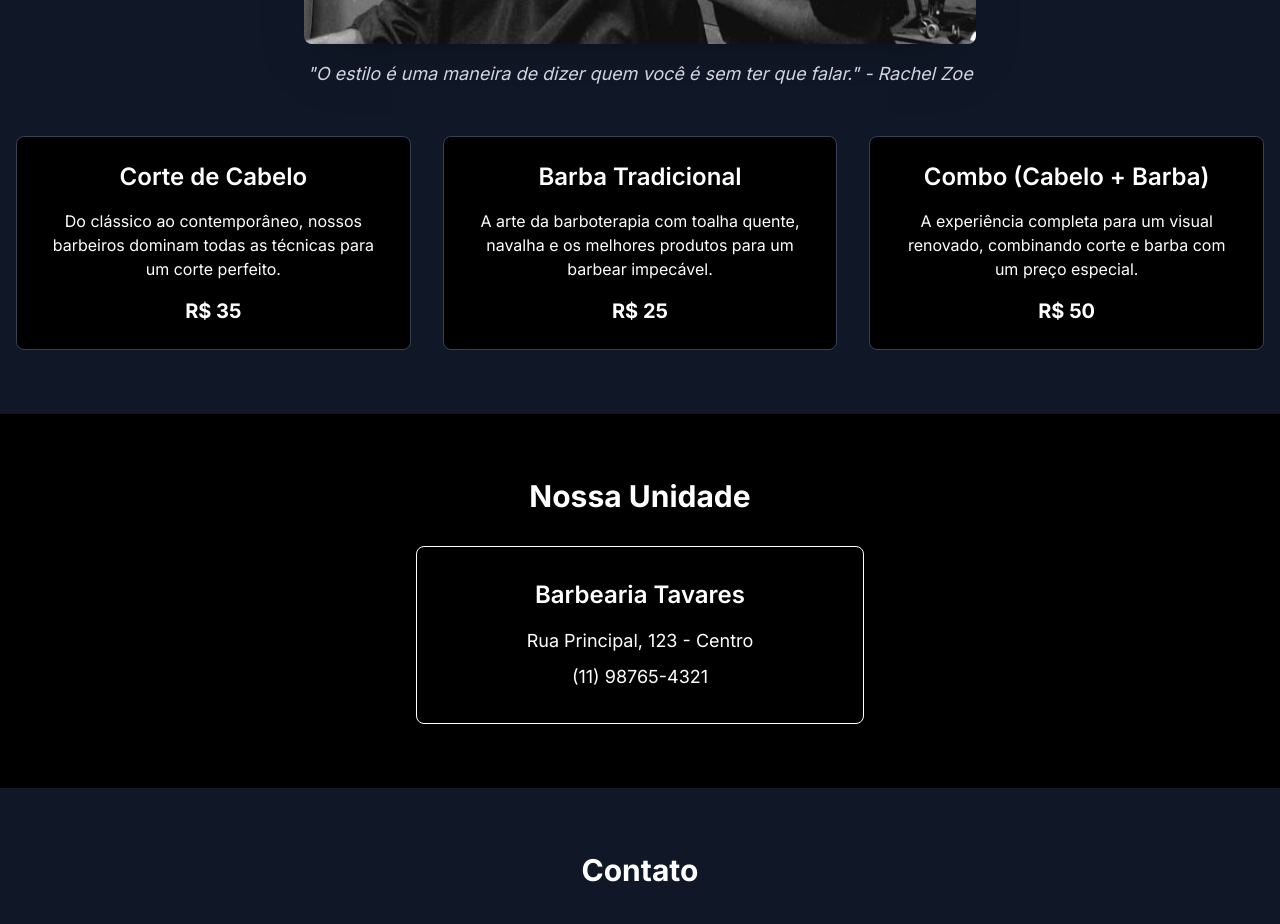
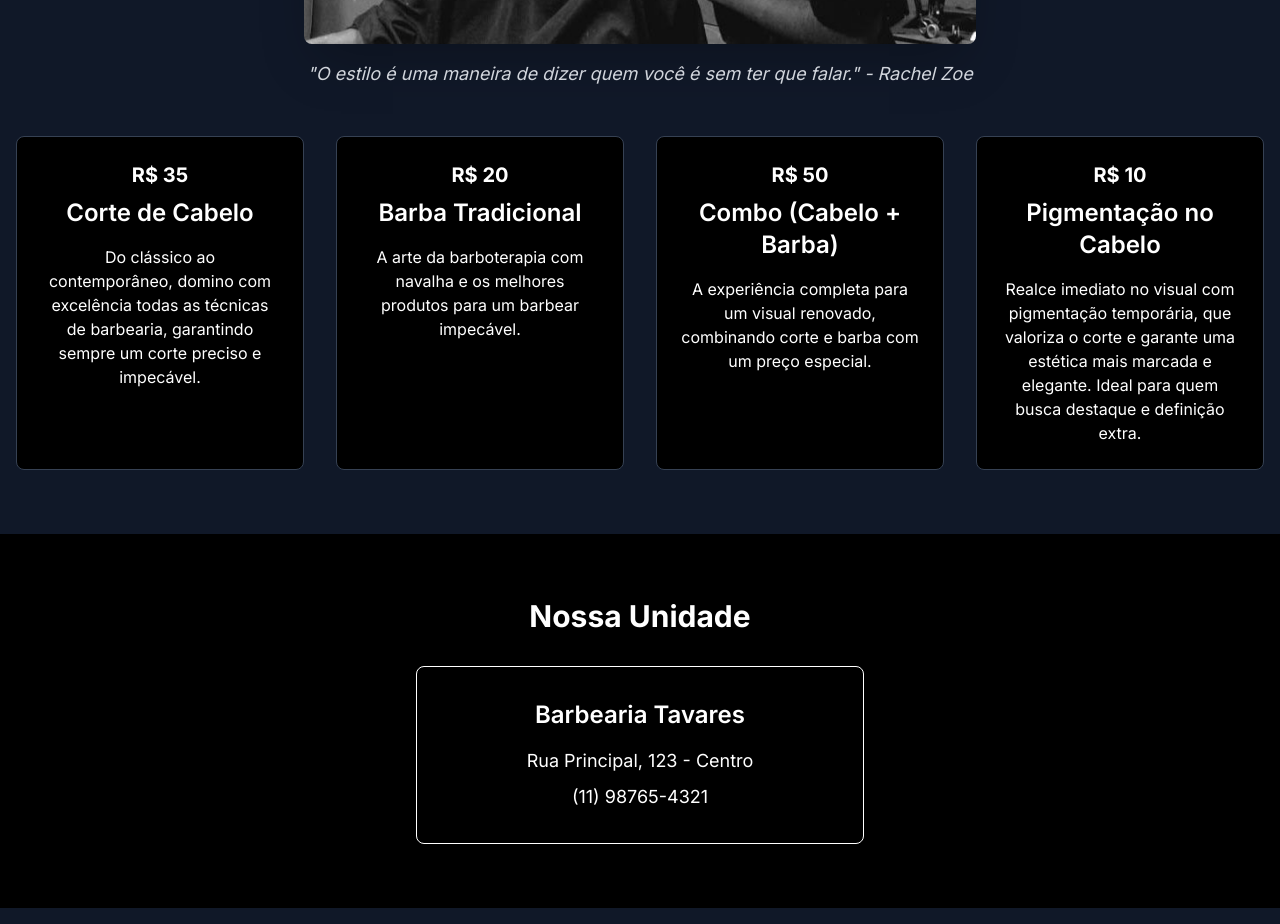
Before and after one commit to SamuelVictor0304/projeto-tavares-barber, a Next.js app: page / in a window 1280 px wide. Shown: the part 1340-2264 px from the top of the page. Built offline with nearby package versions, Linux system fonts and the light colour scheme.

Commit message:
Corrige lógica de bloqueios e calendário do agendamento

```diff
--- a/src/app/agendamento/page.tsx
+++ b/src/app/agendamento/page.tsx
@@ -9,6 +9,7 @@ export default function AgendamentoPage() {
   const [month, setMonth] = useState<number>(today.getMonth());
   const [year, setYear] = useState<number>(today.getFullYear());
   const [diasBloqueados, setDiasBloqueados] = useState<string[]>([]);
+  const [diasComBloqueio, setDiasComBloqueio] = useState<string[]>([]);
 
   useEffect(() => {
     const inicioMes = new Date(year, month, 1).toISOString().slice(0, 10);
@@ -17,14 +18,25 @@ export default function AgendamentoPage() {
       .then(res => res.json())
       .then(data => {
         if (Array.isArray(data.blocks)) {
-          const bloqueados = data.blocks.filter((b: { startTime: string; endTime: string }) => b.startTime === "08:00" && b.endTime === "20:30")
-            .map((b: { date: string }) => b.date.slice(0, 10));
-          setDiasBloqueados(bloqueados);
+          // Dias com bloqueio de dia inteiro (08:00 às 20:30)
+          const bloqueadosInteiros = data.blocks.filter((b: { startTime: string; endTime: string }) =>
+            b.startTime === "08:00" && b.endTime === "20:30"
+          ).map((b: { date: string }) => b.date.slice(0, 10));
+
+          // Dias com qualquer tipo de bloqueio
+          const diasComBloqueio = [...new Set(data.blocks.map((b: { date: string }) => b.date.slice(0, 10)))] as string[];
+
+          setDiasBloqueados(bloqueadosInteiros);
+          setDiasComBloqueio(diasComBloqueio);
         } else {
           setDiasBloqueados([]);
+          setDiasComBloqueio([]);
         }
       })
-      .catch(() => setDiasBloqueados([]));
+      .catch(() => {
+        setDiasBloqueados([]);
+        setDiasComBloqueio([]);
+      });
   }, [month, year]);
 
   const firstDay = new Date(year, month, 1).getDay();
@@ -152,11 +164,16 @@ export default function AgendamentoPage() {
             <div className="grid grid-cols-7 gap-1">
               {days.map((day, i) => {
                 const dataStr = day ? `${year}-${String(month+1).padStart(2,"0")}-${String(day).padStart(2,"0")}` : "";
-                const bloqueado = day && diasBloqueados.includes(dataStr);
+                const bloqueadoInteiro = day && diasBloqueados.includes(dataStr);
+                const temBloqueio = day && diasComBloqueio.includes(dataStr);
                 const weekDay = day ? new Date(year, month, day).getDay() : null;
                 const isDomingo = weekDay === 0;
-                const disabled = Boolean(day === null || bloqueado || isDomingo);
+
+                // Dia é desabilitado se for domingo ou estiver totalmente bloqueado (dia inteiro)
+                // Dias com bloqueios parciais continuam selecionáveis, mas terão horários limitados
+                const disabled = Boolean(day === null || bloqueadoInteiro || isDomingo);
                 const isSelected = day === Number(selectedDate.slice(8, 10)) && month === Number(selectedDate.slice(5, 7)) - 1 && year === Number(selectedDate.slice(0, 4));
+
                 return (
                   <button
                     key={i}
@@ -166,6 +183,7 @@ export default function AgendamentoPage() {
                       day === null ? "cursor-default" :
                       disabled ? "bg-gray-800 text-gray-500 cursor-not-allowed" :
                       isSelected ? "bg-golden text-black" :
+                      temBloqueio ? "bg-yellow-900 hover:bg-yellow-800 text-yellow-200 border border-yellow-600" :
                       "bg-gray-800 hover:bg-gray-700 text-white"
                     }`}
                   >
@@ -230,7 +248,7 @@ export default function AgendamentoPage() {
               <textarea value={obs} onChange={e => setObs(e.target.value)} className="w-full p-2 bg-gray-800 border border-gray-700 rounded" rows={3}/>
             </div>
             <div>
-              <button type="submit" disabled={loading || !horarioSelecionado} className="w-full bg-golden text-black font-bold py-3 px-4 rounded-md disabled:opacity-50 disabled:cursor-not-allowed flex items-center justify-center gap-2 hover:bg-white transition-colors">
+              <button type="submit" className="w-full bg-white text-black font-bold py-3 px-4 rounded-md flex items-center justify-center gap-2 hover:bg-golden transition-colors">
                 {loading ? "Agendando..." : "Confirmar Agendamento"}
               </button>
             </div>
--- a/src/app/api/blocks/GET/route.ts
+++ b/src/app/api/blocks/GET/route.ts
@@ -6,9 +6,11 @@ const prisma = new PrismaClient();
 export async function GET(req: NextRequest) {
   const { searchParams } = new URL(req.url);
   const date = searchParams.get('date');
-  if (!date) {
-    return Response.json({ error: 'Data obrigatória.' }, { status: 400 });
-  }
+  const inicio = searchParams.get('inicio');
+  const fim = searchParams.get('fim');
+
+  if (date) {
+    // Busca bloqueios para um dia específico
     const start = new Date(date + 'T00:00:00.000Z');
     const end = new Date(date + 'T23:59:59.999Z');
     const blocks = await prisma.block.findMany({
@@ -18,4 +20,18 @@ export async function GET(req: NextRequest) {
       orderBy: { startTime: 'asc' },
     });
     return Response.json({ blocks });
+  } else if (inicio && fim) {
+    // Busca bloqueios para um intervalo de datas
+    const start = new Date(inicio + 'T00:00:00.000Z');
+    const end = new Date(fim + 'T23:59:59.999Z');
+    const blocks = await prisma.block.findMany({
+      where: {
+        date: { gte: start, lte: end },
+      },
+      orderBy: { date: 'asc', startTime: 'asc' },
+    });
+    return Response.json({ blocks });
+  } else {
+    return Response.json({ error: 'Parâmetro "date" ou "inicio/fim" obrigatórios.' }, { status: 400 });
   }
+}
--- /dev/null
+++ b/src/app/api/blocks/check/route.ts
@@ -0,0 +1,38 @@
+import { NextRequest } from 'next/server';
+import { PrismaClient } from '@prisma/client';
+
+const prisma = new PrismaClient();
+
+// GET /api/blocks/check?date=YYYY-MM-DD - verifica se um dia específico tem bloqueios
+export async function GET(req: NextRequest) {
+  const { searchParams } = new URL(req.url);
+  const date = searchParams.get('date');
+
+  if (!date) {
+    return Response.json({ error: 'Parâmetro "date" obrigatório.' }, { status: 400 });
+  }
+
+  try {
+    const selectedDate = new Date(date + 'T00:00:00.000Z');
+
+    const blocks = await prisma.block.findMany({
+      where: { date: selectedDate },
+    });
+
+    const hasFullDayBlock = blocks.some(block =>
+      block.startTime === "08:00" && block.endTime === "20:30"
+    );
+
+    const hasPartialBlock = blocks.length > 0 && !hasFullDayBlock;
+
+    return Response.json({
+      hasBlocks: blocks.length > 0,
+      hasFullDayBlock,
+      hasPartialBlock,
+      blocksCount: blocks.length
+    });
+  } catch (error) {
+    console.error('Erro ao verificar bloqueios:', error);
+    return Response.json({ error: 'Erro interno do servidor.' }, { status: 500 });
+  }
+}
--- a/src/app/api/blocks/route.ts
+++ b/src/app/api/blocks/route.ts
@@ -10,32 +10,38 @@ export async function POST(req: NextRequest) {
   if (!date || !startTime || !endTime) {
     return Response.json({ error: 'Campos obrigatórios faltando.' }, { status: 400 });
   }
+
+  const selectedDate = new Date(date + 'T00:00:00.000Z');
+
   // Verifica se já existe agendamento ativo no período
   const appointments = await prisma.appointment.findMany({
     where: {
-      date: new Date(date),
+      date: selectedDate,
       status: 'booked',
-      // slotsBooked contém algum horário no intervalo
     },
   });
+
   for (const a of appointments) {
-  const slots = a.slotsBooked.split(',');
-  if (slots.some((slot: string) => slot >= startTime && slot < endTime)) {
+    const slots = a.slotsBooked.split(',');
+    // Verifica se algum slot do agendamento está no intervalo de bloqueio
+    if (slots.some((slot: string) => slot >= startTime && slot < endTime)) {
       return Response.json({ error: 'Já existe agendamento ativo no período. Remaneje/cancele antes de bloquear.' }, { status: 409 });
     }
   }
+
   // Cria bloqueio
   try {
     const block = await prisma.block.create({
       data: {
-        date: new Date(date),
+        date: selectedDate,
         startTime,
         endTime,
         reason,
       },
     });
     return Response.json({ success: true, block });
-  } catch {
+  } catch (error) {
+    console.error('Erro ao criar bloqueio:', error);
     return Response.json({ error: 'Erro ao criar bloqueio.' }, { status: 500 });
   }
 }
--- a/src/app/page.tsx
+++ b/src/app/page.tsx
@@ -72,39 +72,38 @@ export default function Home() {
             </p>
           </div>
 
-          <div className="grid grid-cols-1 md:grid-cols-3 gap-8">
-            {/* Serviço 1 */}
+          <div className="grid grid-cols-1 md:grid-cols-4 gap-8">
+            {/* Corte de Cabelo */}
             <div className="bg-black p-6 rounded-lg text-center border border-gray-700 hover:border-golden transition-colors">
-              <h3 className="text-2xl font-semibold text-golden mb-4">
-                Corte de Cabelo
-              </h3>
-              <p className="mb-4">
-                Do clássico ao contemporâneo, nossos barbeiros dominam todas as
-                técnicas para um corte perfeito.
+              <div className="text-golden font-bold text-xl mb-2">R$ 35</div>
+              <h3 className="text-2xl font-semibold text-golden mb-4">Corte de Cabelo</h3>
+              <p>
+                Do clássico ao contemporâneo, domino com excelência todas as técnicas de barbearia, garantindo sempre um corte preciso e impecável.
               </p>
-              <div className="text-golden font-bold text-xl">R$ 35</div>
             </div>
-            {/* Serviço 2 */}
+            {/* Barba Tradicional */}
             <div className="bg-black p-6 rounded-lg text-center border border-gray-700 hover:border-golden transition-colors">
-              <h3 className="text-2xl font-semibold text-golden mb-4">
-                Barba Tradicional
-              </h3>
-              <p className="mb-4">
-                A arte da barboterapia com toalha quente, navalha e os melhores
-                produtos para um barbear impecável.
+              <div className="text-golden font-bold text-xl mb-2">R$ 20</div>
+              <h3 className="text-2xl font-semibold text-golden mb-4">Barba Tradicional</h3>
+              <p>
+                A arte da barboterapia com navalha e os melhores produtos para um barbear impecável.
               </p>
-              <div className="text-golden font-bold text-xl">R$ 25</div>
             </div>
-            {/* Serviço 3 */}
+            {/* Combo (Cabelo + Barba) */}
             <div className="bg-black p-6 rounded-lg text-center border border-gray-700 hover:border-golden transition-colors">
-              <h3 className="text-2xl font-semibold text-golden mb-4">
-                Combo (Cabelo + Barba)
-              </h3>
-              <p className="mb-4">
-                A experiência completa para um visual renovado, combinando
-                corte e barba com um preço especial.
+              <div className="text-golden font-bold text-xl mb-2">R$ 50</div>
+              <h3 className="text-2xl font-semibold text-golden mb-4">Combo (Cabelo + Barba)</h3>
+              <p>
+                A experiência completa para um visual renovado, combinando corte e barba com um preço especial.
               </p>
-              <div className="text-golden font-bold text-xl">R$ 50</div>
+            </div>
+            {/* Pigmentação no Cabelo */}
+            <div className="bg-black p-6 rounded-lg text-center border border-gray-700 hover:border-golden transition-colors">
+              <div className="text-golden font-bold text-xl mb-2">R$ 10</div>
+              <h3 className="text-2xl font-semibold text-golden mb-4">Pigmentação no Cabelo</h3>
+              <p>
+                Realce imediato no visual com pigmentação temporária, que valoriza o corte e garante uma estética mais marcada e elegante. Ideal para quem busca destaque e definição extra.
+              </p>
             </div>
           </div>
         </div>
```
Lines whose indentation alone changed are shown as unchanged.
